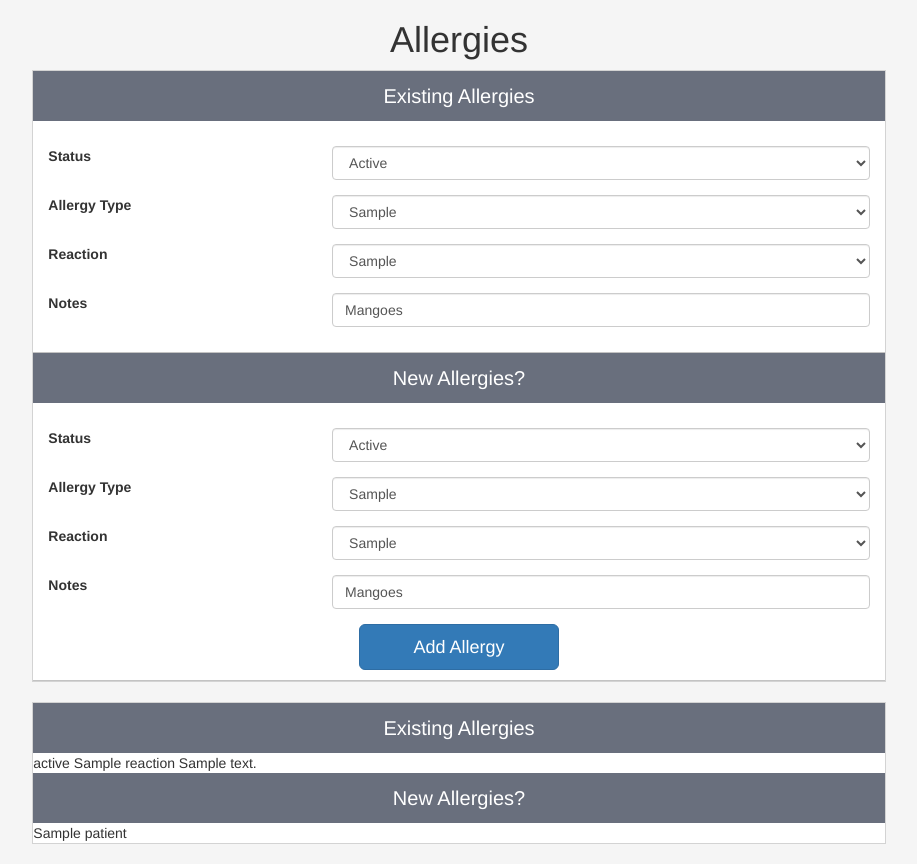
After one commit to yujinjcho/drchrono_birthday, a Django app: template signin/templates/signin/allergies.html in a window 1280 px wide. The commit adds this page. Shown: the whole page, without its empty margins (181-1098 px from the left). Run offline with Django 3.2, Linux system fonts and the light colour scheme; the template is opened without the code that fills it: most values are stand-ins (such as "Sample title", 1, 10 or a date in 2020); some libraries are stand-ins or nearby versions.

Commit message:
Add patient form and landing page for allergies

```diff
--- a/signin/static/signin/css/stylesheet.css
+++ b/signin/static/signin/css/stylesheet.css
@@ -50,7 +50,6 @@ body {
     text-align: center;
 }
 
-
 /*APPOINTMENTS*/
 .appointment-main-container {
     padding-top: 50px;
@@ -59,3 +58,92 @@ body {
 .appointment-list {
     margin-top: 50px;
 }
+
+/*PATIENT FORM*/
+.form-message {
+    text-align: center;
+}
+
+.patient-form-container {
+    border: 1px solid rgba(200,200,200,.8);
+    background: white;
+    padding-left: 0px;
+    padding-right: 0px;
+    padding-top: 0px;
+    margin-top: 0px;
+    margin-bottom: 20px;
+
+}
+
+.subsection-header {
+    margin-bottom: 30px;
+    text-align: center;
+    line-height: 50px;
+    background: #696f7d;
+    color: white;
+    height: 50px;
+    font-size: 20px;
+    font-family: "Helvetica Neue",Helvetica,Arial,sans-serif;
+}
+
+.patient-form-info {
+    margin-bottom: 15px;
+    overflow-y: auto;
+    overflow-x: hidden;
+}
+
+.patient-form-submit {
+    width: 200px;
+    margin-bottom: 20px;
+}
+
+.form-submit-container {
+    width: 100%;
+    text-align: center;
+}
+
+/*Allergies*/
+
+.allergy-header {
+    margin-bottom: 0px;
+    text-align: center;
+    line-height: 50px;
+    background: #696f7d;
+    color: white;
+    height: 50px;
+    font-size: 20px;
+    font-family: "Helvetica Neue",Helvetica,Arial,sans-serif;
+
+}
+
+.allergy-item {
+    border-bottom: 1px solid rgba(180,180,180,.8);
+    padding-top: 25px;
+    padding-bottom: 10px;
+    padding-left: 15px;
+    padding-right: 15px;
+    /*border: 1px solid black;*/
+
+}
+
+#add-allergy {
+    width: 200px;
+}
+
+.add-allergy-container {
+    text-align: center;
+}
+
+.allergy-form-container {
+    border: 1px solid rgba(200,200,200,.8);
+    background: white;
+    padding-left: 0px;
+    padding-right: 0px;
+    padding-top: 0px;
+    margin-top: 0px;
+
+}
+
+.add-btn-container {
+    text-align:center;
+}
--- /dev/null
+++ b/signin/templates/signin/allergies.html
@@ -0,0 +1,144 @@
+{% load static %}
+<html>
+<head>
+  <title>Allgeries</title>
+  <link rel="stylesheet" type"text/css" href="{% static 'signin/css/bootstrap.css' %}" />
+  <link rel="stylesheet" type"text/css" href="{% static 'signin/css/stylesheet.css' %}" />
+
+</head>
+<body>
+
+    <div class="allergies-main-container">
+
+        <h1 class="patient-header">Allergies</h1>
+
+            <div class='patient-form-container col-md-8 col-md-offset-2 col-lg-8 col-lg-offset-2'>
+                <div class="patient-info">
+                    <div class='allergy-header'>Existing Allergies</div>
+
+                      {% for a_allergy in allergies %}
+                      <div class="allergy-item">
+
+                        <div class="form-group row">
+                          <label for="test" class="col-xs-4 col-form-label">Status</label>
+                          <div class="col-xs-8">
+                              <select class="form-control">
+                                <option value="" selected>Active</option>
+                                <option value="">Inactive</option>
+                              </select>
+
+                          </div>
+                        </div>
+
+                        <div class="form-group row">
+                          <label for="test" class="col-xs-4 col-form-label">Allergy Type</label>
+                          <div class="col-xs-8">
+                              <select class="form-control">
+                                {% for allergy_type in allergy_types %}
+                                  <option value="{{allergy_type}}">{{allergy_type}}</option>
+                                {% endfor %}
+                              </select>
+                          </div>
+                        </div>
+
+                        <div class="form-group row">
+                          <label for="test" class="col-xs-4 col-form-label">Reaction</label>
+                          <div class="col-xs-8">
+                              <select class="form-control">
+                                {% for a_reaction in reactions %}
+                                  <option value="{{a_reaction}}">{{a_reaction}}</option>
+                                {% endfor %}
+                              </select>
+                          </div>
+                        </div>
+
+                        <div class="form-group row">
+                          <label for="test" class="col-xs-4 col-form-label">Notes</label>
+                          <div class="col-xs-8">
+                              <input class="form-control" type="text" value="Mangoes" id="test">
+                          </div>
+                        </div>
+
+                      </div>
+                    {% endfor %}
+                  </div>
+
+                  <div class='allergy-header'>New Allergies?</div>
+
+                      <div class="allergy-item">
+
+                        <div class="form-group row">
+                          <label for="test" class="col-xs-4 col-form-label">Status</label>
+                          <div class="col-xs-8">
+                              <select class="form-control">
+                                <option value="" selected>Active</option>
+                                <option value="">Inactive</option>
+                              </select>
+
+                          </div>
+                        </div>
+
+                        <div class="form-group row">
+                          <label for="test" class="col-xs-4 col-form-label">Allergy Type</label>
+                          <div class="col-xs-8">
+                              <select class="form-control">
+                                {% for allergy_type in allergy_types %}
+                                  <option value="{{allergy_type}}">{{allergy_type}}</option>
+                                {% endfor %}
+                              </select>
+                          </div>
+                        </div>
+
+                        <div class="form-group row">
+                          <label for="test" class="col-xs-4 col-form-label">Reaction</label>
+                          <div class="col-xs-8">
+                              <select class="form-control">
+                                {% for a_reaction in reactions %}
+                                  <option value="{{a_reaction}}">{{a_reaction}}</option>
+                                {% endfor %}
+                              </select>
+                          </div>
+                        </div>
+
+                        <div class="form-group row">
+                          <label for="test" class="col-xs-4 col-form-label">Notes</label>
+                          <div class="col-xs-8">
+                              <input class="form-control" type="text" value="Mangoes" id="test">
+                          </div>
+                        </div>
+
+                        <div class="add-allergy-container">
+                          <button id="add-allergy" class="btn btn-primary btn-lg">Add Allergy</button>
+                        </div>
+
+                      </div>
+
+                  </div>
+                </div>
+
+
+              </div>
+
+
+
+        <div class='patient-form-container col-md-8 col-md-offset-2 col-lg-8 col-lg-offset-2'>
+          <div class='allergy-header'>Existing Allergies</div>
+
+
+            {{patient.status}}
+            {{patient.reaction}}
+            {{patient.notes}}
+
+
+          <div class='allergy-header'>New Allergies?</div>
+          {{patient}}
+
+        </div>
+    </div>
+
+    <script type="text/javascript"></script>
+    <script src="{% static 'signin/js/jquery-3.1.0.min.js' %}"></script>
+
+
+</body>
+</html>
--- a/signin/templates/signin/appointments.html
+++ b/signin/templates/signin/appointments.html
@@ -14,11 +14,11 @@
 
         <div class="appointment-list col-lg-8 col-lg-offset-2">
           {% for appointment in appointments %}
-            <a href="#" class="list-group-item">
+            <a href="{% url 'signin:patient_form' %}?appt_id={{ appointment.id }}&patient_id={{ patient_id }}" class="list-group-item">
 
-              <h4 class="list-group-item-heading">{{appointment.reason}}</h4>
+              <h4 class="list-group-item-heading">Exam Room {{ appointment.exam_room }}</h4>
               <p class="list-group-item-text">
-                Exam Room {{ appointment.exam_room }} ({{appointment.start_time}})
+                 {{appointment.reason}} at {{appointment.start_time}}
               </p>
               <p class="list-group-item-text">
 
--- a/signin/templates/signin/patient_signin.html
+++ b/signin/templates/signin/patient_signin.html
@@ -14,7 +14,8 @@
 
         <div class="container patient-signin-container col-lg-6 col-lg-offset-3">
             <div class="row">
-                <form role="form" method='POST' action="http://127.0.0.1:8000/signin/find_patient/">
+                <form role="form">
+
                     <div class="col-lg-12">
 
                         <div class="form-group">
--- a/signin/urls.py
+++ b/signin/urls.py
@@ -7,6 +7,10 @@ urlpatterns = [
     url(r'^$', views.index, name='index'),
     url(r'^patient_signin/$', views.patient_signin, name='patient_signin'),
     url(r'^find_patient/$', views.find_patients, name='find_patient'),
+    url(r'^patient_form/$', views.patient_form, name='patient_form'),
+    url(r'^patient_form_submit/$', views.patient_form_submit, name='patient_form_submit'),
+    url(r'^allergies/$', views.allergies, name='allergies'),
+    url(r'^exit/$', views.exit, name='exit'),
     url(r'^check_appointments/$', views.check_appointments, name='check_appointments'),
     url(r'^auth_redirect$', views.auth_redirect, name='auth_redirect'),
 ]
```
Also changed, not shown: signin/static/signin/js/manage_signin.js (+0 -18 lines), signin/static/signin/js/patient_form.js (added, +57 -0 lines), signin/templates/signin/exit.html (added, +15 -0 lines), signin/templates/signin/patient_form.html (added, +89 -0 lines), signin/views.py (+175 -7 lines).
